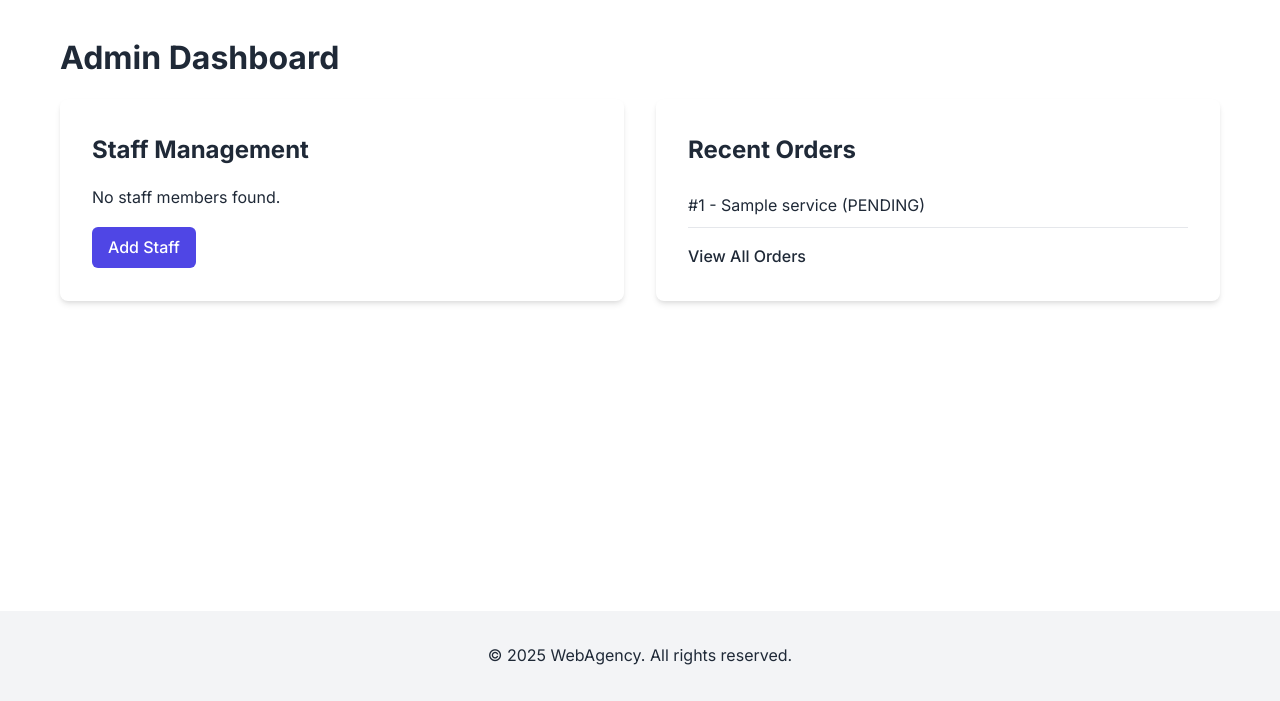
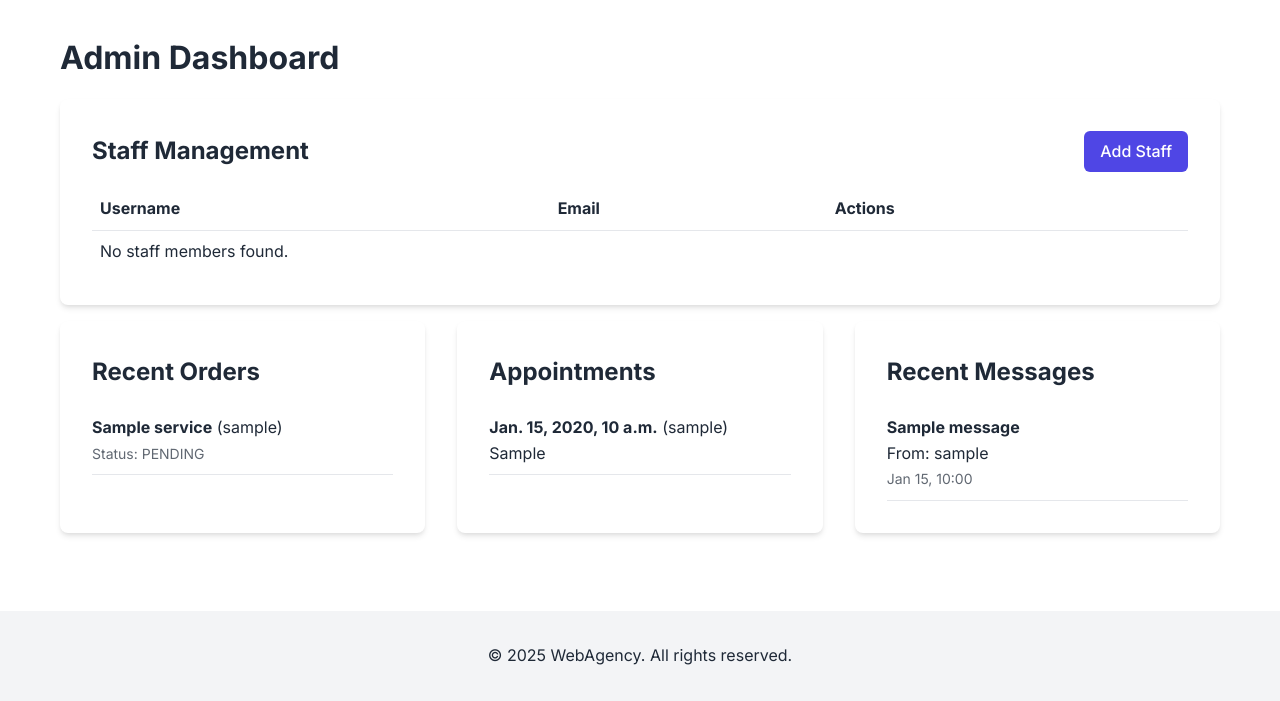
Before and after one commit to adarshmarvel22/WebNeuro, a Django app: page /dashboard/admin/ in a window 1280 px wide. Shown: the part 99-800 px from the top of the page. Run offline with Django 4.2, Linux system fonts and the light colour scheme; a user stored in the database is signed in; tables that the repository leaves empty hold one stand-in row (values such as "Sample post").

Commit message:
fix core

```diff
--- a/dashboard/templates/dashboard/admin_dashboard.html
+++ b/dashboard/templates/dashboard/admin_dashboard.html
@@ -6,37 +6,96 @@
 <div class="container">
     <h1 class="mb-4">Admin Dashboard</h1>
 
-    <div class="grid" style="display: grid; grid-template-columns: repeat(auto-fit, minmax(300px, 1fr)); gap: 2rem;">
-        <div class="card"
-            style="background-color: var(--card-bg); padding: 2rem; border-radius: 0.5rem; box-shadow: var(--shadow);">
+    <!-- Staff Management -->
+    <div class="card mb-4"
+        style="background-color: var(--card-bg); padding: 2rem; border-radius: 0.5rem; box-shadow: var(--shadow);">
+        <div style="display: flex; justify-content: space-between; align-items: center; margin-bottom: 1rem;">
             <h2>Staff Management</h2>
-            <ul class="mt-4" style="list-style: none;">
-                {% for staff in staff_members %}
-                <li style="padding: 0.5rem 0; border-bottom: 1px solid var(--border-color);">
-                    {{ staff.username }} - {{ staff.email }}
-                    <a href="/admin/accounts/user/{{ staff.id }}/change/" class="btn btn-text"
-                        style="float: right; color: var(--primary-color);">Manage</a>
-                </li>
-                {% empty %}
-                <li>No staff members found.</li>
-                {% endfor %}
-            </ul>
-            <a href="/admin/accounts/user/add/" class="btn btn-primary mt-4">Add Staff</a>
+            <a href="{% url 'add_staff' %}" class="btn btn-primary">Add Staff</a>
         </div>
+        <div style="overflow-x: auto;">
+            <table style="width: 100%; border-collapse: collapse;">
+                <thead>
+                    <tr style="text-align: left; border-bottom: 1px solid var(--border-color);">
+                        <th style="padding: 0.5rem;">Username</th>
+                        <th style="padding: 0.5rem;">Email</th>
+                        <th style="padding: 0.5rem;">Actions</th>
+                    </tr>
+                </thead>
+                <tbody>
+                    {% for staff in staff_members %}
+                    <tr style="border-bottom: 1px solid var(--border-color);">
+                        <td style="padding: 0.5rem;">{{ staff.username }}</td>
+                        <td style="padding: 0.5rem;">{{ staff.email }}</td>
+                        <td style="padding: 0.5rem;">
+                            <a href="{% url 'edit_staff' staff.id %}" class="btn btn-text"
+                                style="color: var(--primary-color);">Edit</a>
+                            <a href="{% url 'delete_staff' staff.id %}" class="btn btn-text"
+                                style="color: red;">Delete</a>
+                        </td>
+                    </tr>
+                    {% empty %}
+                    <tr>
+                        <td colspan="3" style="padding: 0.5rem;">No staff members found.</td>
+                    </tr>
+                    {% endfor %}
+                </tbody>
+            </table>
+        </div>
+    </div>
 
+    <div style="display: grid; grid-template-columns: repeat(auto-fit, minmax(300px, 1fr)); gap: 2rem;">
+        <!-- All Orders -->
         <div class="card"
             style="background-color: var(--card-bg); padding: 2rem; border-radius: 0.5rem; box-shadow: var(--shadow);">
             <h2>Recent Orders</h2>
-            <ul class="mt-4" style="list-style: none;">
-                {% for order in recent_orders %}
+            <ul style="list-style: none; margin-top: 1rem;">
+                {% for order in all_orders %}
                 <li style="padding: 0.5rem 0; border-bottom: 1px solid var(--border-color);">
-                    #{{ order.id }} - {{ order.service.title }} ({{ order.status }})
+                    <strong>{{ order.service.title }}</strong> ({{ order.customer.username }})
+                    <br>
+                    <span style="font-size: 0.875rem; opacity: 0.7;">Status: {{ order.status }}</span>
                 </li>
                 {% empty %}
-                <li>No recent orders.</li>
+                <li>No orders found.</li>
                 {% endfor %}
             </ul>
-            <a href="/admin/services/order/" class="btn btn-text mt-4">View All Orders</a>
+        </div>
+
+        <!-- All Appointments -->
+        <div class="card"
+            style="background-color: var(--card-bg); padding: 2rem; border-radius: 0.5rem; box-shadow: var(--shadow);">
+            <h2>Appointments</h2>
+            <ul style="list-style: none; margin-top: 1rem;">
+                {% for appointment in all_appointments %}
+                <li style="padding: 0.5rem 0; border-bottom: 1px solid var(--border-color);">
+                    <strong>{{ appointment.date }}</strong> ({{ appointment.customer.username }})
+                    <br>
+                    {{ appointment.reason }}
+                </li>
+                {% empty %}
+                <li>No appointments found.</li>
+                {% endfor %}
+            </ul>
+        </div>
+
+        <!-- All Messages -->
+        <div class="card"
+            style="background-color: var(--card-bg); padding: 2rem; border-radius: 0.5rem; box-shadow: var(--shadow);">
+            <h2>Recent Messages</h2>
+            <ul style="list-style: none; margin-top: 1rem;">
+                {% for message in all_messages %}
+                <li style="padding: 0.5rem 0; border-bottom: 1px solid var(--border-color);">
+                    <strong>{{ message.subject }}</strong>
+                    <br>
+                    From: {{ message.sender.username }}
+                    <br>
+                    <span style="font-size: 0.875rem; opacity: 0.7;">{{ message.timestamp|date:"M d, H:i" }}</span>
+                </li>
+                {% empty %}
+                <li>No messages found.</li>
+                {% endfor %}
+            </ul>
         </div>
     </div>
 </div>
--- a/dashboard/urls.py
+++ b/dashboard/urls.py
@@ -5,4 +5,7 @@
     path('admin/', views.admin_dashboard, name='admin_dashboard'),
     path('staff/', views.staff_dashboard, name='staff_dashboard'),
     path('customer/', views.customer_dashboard, name='customer_dashboard'),
+    path('staff/add/', views.add_staff, name='add_staff'),
+    path('staff/edit/<int:user_id>/', views.edit_staff, name='edit_staff'),
+    path('staff/delete/<int:user_id>/', views.delete_staff, name='delete_staff'),
 ]
--- a/dashboard/views.py
+++ b/dashboard/views.py
@@ -6,15 +6,63 @@
 from communication.models import Message
 from accounts.models import User
 
+from django.shortcuts import render, redirect, get_object_or_404
+from django.contrib import messages
+from accounts.forms import CustomUserCreationForm, CustomUserChangeForm
+
 @login_required
 @admin_required
 def admin_dashboard(request):
     staff_members = User.objects.filter(role=User.Role.STAFF)
-    recent_orders = Order.objects.all().order_by('-created_at')[:5]
+    all_orders = Order.objects.all().order_by('-created_at')
+    all_appointments = Appointment.objects.all().order_by('-date')
+    all_messages = Message.objects.all().order_by('-timestamp')
+
     return render(request, 'dashboard/admin_dashboard.html', {
         'staff_members': staff_members,
-        'recent_orders': recent_orders
+        'all_orders': all_orders,
+        'all_appointments': all_appointments,
+        'all_messages': all_messages
     })
+
+@login_required
+@admin_required
+def add_staff(request):
+    if request.method == 'POST':
+        form = CustomUserCreationForm(request.POST)
+        if form.is_valid():
+            user = form.save(commit=False)
+            user.role = User.Role.STAFF
+            user.save()
+            messages.success(request, 'Staff member added successfully.')
+            return redirect('admin_dashboard')
+    else:
+        form = CustomUserCreationForm()
+    return render(request, 'dashboard/staff_form.html', {'form': form})
+
+@login_required
+@admin_required
+def edit_staff(request, user_id):
+    user = get_object_or_404(User, id=user_id, role=User.Role.STAFF)
+    if request.method == 'POST':
+        form = CustomUserChangeForm(request.POST, instance=user)
+        if form.is_valid():
+            form.save()
+            messages.success(request, 'Staff member updated successfully.')
+            return redirect('admin_dashboard')
+    else:
+        form = CustomUserChangeForm(instance=user)
+    return render(request, 'dashboard/staff_form.html', {'form': form})
+
+@login_required
+@admin_required
+def delete_staff(request, user_id):
+    user = get_object_or_404(User, id=user_id, role=User.Role.STAFF)
+    if request.method == 'POST':
+        user.delete()
+        messages.success(request, 'Staff member deleted successfully.')
+        return redirect('admin_dashboard')
+    return render(request, 'dashboard/confirm_delete.html', {'object': user})
 
 @login_required
 @staff_required
@@ -31,7 +79,9 @@
 def customer_dashboard(request):
     my_orders = request.user.orders.all()
     my_appointments = request.user.appointments.all()
+    my_demos = request.user.demos.all()
     return render(request, 'dashboard/customer_dashboard.html', {
-        'my_orders': my_orders,
-        'my_appointments': my_appointments
+        'orders': my_orders,
+        'appointments': my_appointments,
+        'demos': my_demos
     })
--- a/static/css/style.css
+++ b/static/css/style.css
@@ -171,18 +171,72 @@
 }
 
 /* Utilities */
-.text-center { text-align: center; }
-.mt-1 { margin-top: 0.25rem; }
-.mt-2 { margin-top: 0.5rem; }
-.mt-4 { margin-top: 1rem; }
-.mb-4 { margin-bottom: 1rem; }
+.text-center {
+    text-align: center;
+}
+
+.mt-1 {
+    margin-top: 0.25rem;
+}
+
+.mt-2 {
+    margin-top: 0.5rem;
+}
+
+.mt-4 {
+    margin-top: 1rem;
+}
+
+.mb-4 {
+    margin-bottom: 1rem;
+}
 
 /* Animations */
 @keyframes fadeIn {
-    from { opacity: 0; transform: translateY(10px); }
-    to { opacity: 1; transform: translateY(0); }
+    from {
+        opacity: 0;
+        transform: translateY(10px);
+    }
+
+    to {
+        opacity: 1;
+        transform: translateY(0);
+    }
 }
 
 .animate-fade-in {
     animation: fadeIn 0.5s ease-out forwards;
 }
+
+/* Responsive Design */
+@media (max-width: 768px) {
+    .header-content {
+        flex-direction: column;
+        gap: 1rem;
+    }
+
+    .nav-list {
+        flex-direction: column;
+        gap: 1rem;
+        width: 100%;
+        text-align: center;
+    }
+
+    .nav-list li {
+        width: 100%;
+    }
+
+    .nav-link,
+    .btn {
+        display: block;
+        width: 100%;
+    }
+
+    .container {
+        padding: 0 1rem;
+    }
+
+    .card {
+        padding: 1.5rem !important;
+    }
+}
```
Also changed, not shown: dashboard/templates/dashboard/customer_dashboard.html (+39 -40 lines).
